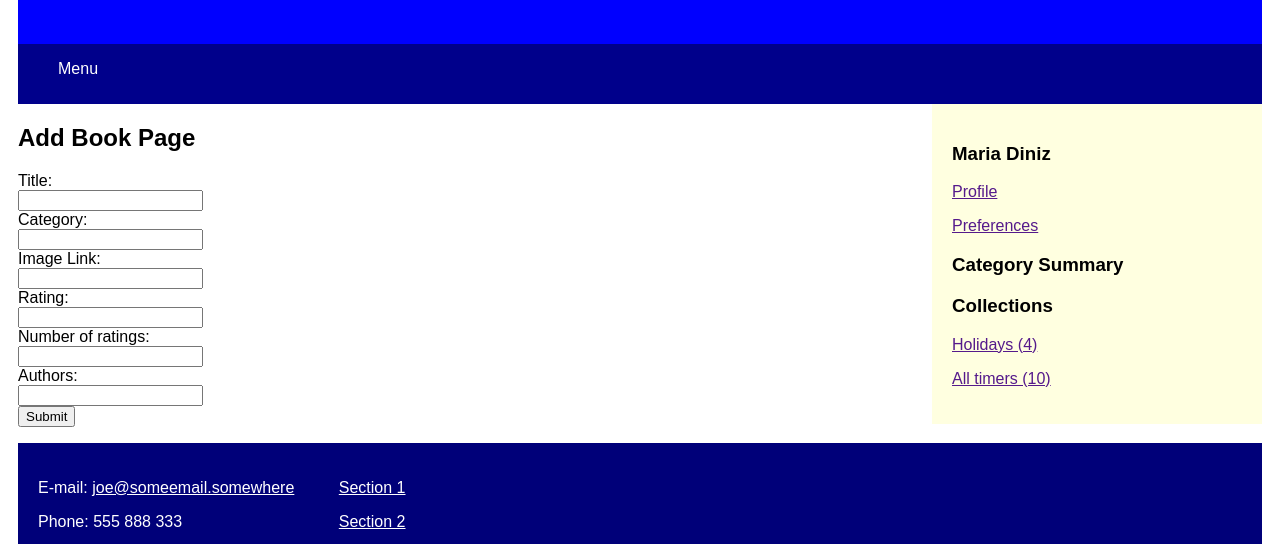
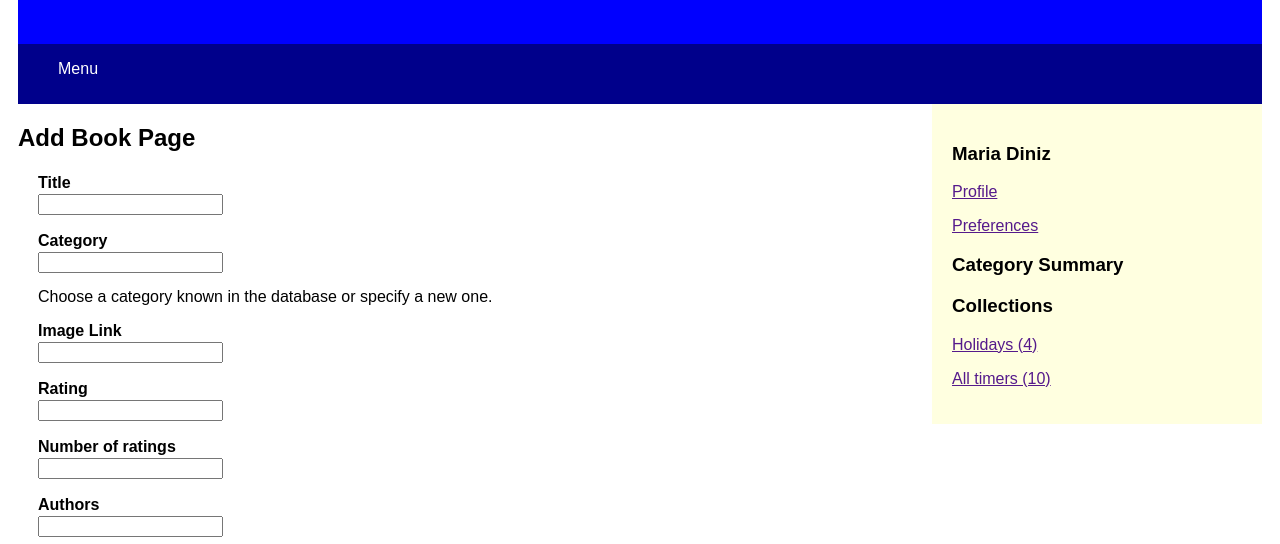
Before and after one commit to maartendw/WCC-Books, a website: page public/addbook.html in a window 1280 px wide. Shown: the part 256-800 px from the top of the page. Drawn offline with Linux system fonts and the light colour scheme; no server answers.

Commit message:
Styled the addbook form

```diff
--- a/public/addbook.html
+++ b/public/addbook.html
@@ -44,22 +44,24 @@
     <SECTION>
         <h1>Add Book Page</h1>
         <form class='addbookform' id="addbook">
-            <label for="newbooktitle">Title:</label><br>
-            <input type="text" id="newbooktitle" name="newbooktitle"><br>
-            <label for="newbookcategory">Category:</label><br>
-            <input type="text" list="category_options" id="newbookcategory" name="newbookcategory"/><br>
+            <label for="newbooktitle">Title</label><br>
+            <input type="text" id="newbooktitle" name="newbooktitle"><br><br>
+            <label for="newbookcategory">Category</label><br>
+            <input type="text" list="category_options" id="newbookcategory" name="newbookcategory"/>
+            <p>Choose a category known in the database or specify a new one.</p>
             <datalist id="category_options">
             </datalist>
 
 
-            <label for="newbookimage">Image Link:</label><br>
-            <input type="text" id="newbookimage" name="image"><br>
-            <label for="newbookrating">Rating:</label><br>
-            <input type="number" id="newbookrating" name="newbookrating"><br>
-            <label for="newbooknumberrating">Number of ratings:</label><br>
-            <input type="number" id="newbooknumberrating" name="newbooknumberrating"><br>
-            <label for="newbookauthors">Authors:</label><br>
-            <input type="text" id="newbookauthors" name="newbookauthors"><br>
+            <label for="newbookimage">Image Link</label><br>
+            <input type="text" id="newbookimage" name="image"><br><br>
+            <label for="newbookrating">Rating</label><br>
+            <input type="number" id="newbookrating" name="newbookrating"><br><br>
+            <label for="newbooknumberrating">Number of ratings</label><br>
+            <input type="number" id="newbooknumberrating" name="newbooknumberrating"><br><br>
+            <label for="newbookauthors">Authors</label><br>
+            <input type="text" id="newbookauthors" name="newbookauthors">
+            <p>Split authors by using ','</p>
             <button type="submit">Submit</button>
         </form>
 
--- a/public/books.css
+++ b/public/books.css
@@ -82,6 +82,17 @@ NAV > UL > LI > A {
 NAV A {
     color: white;
     text-decoration: none;
+}
+
+label {
+    font-weight: bold;
+    line-height: 22px;
+}
+
+form{
+    padding-left: 20;
+    line-height: 15px;
+
 }
 
 @media screen and (min-width:700px) {
```
